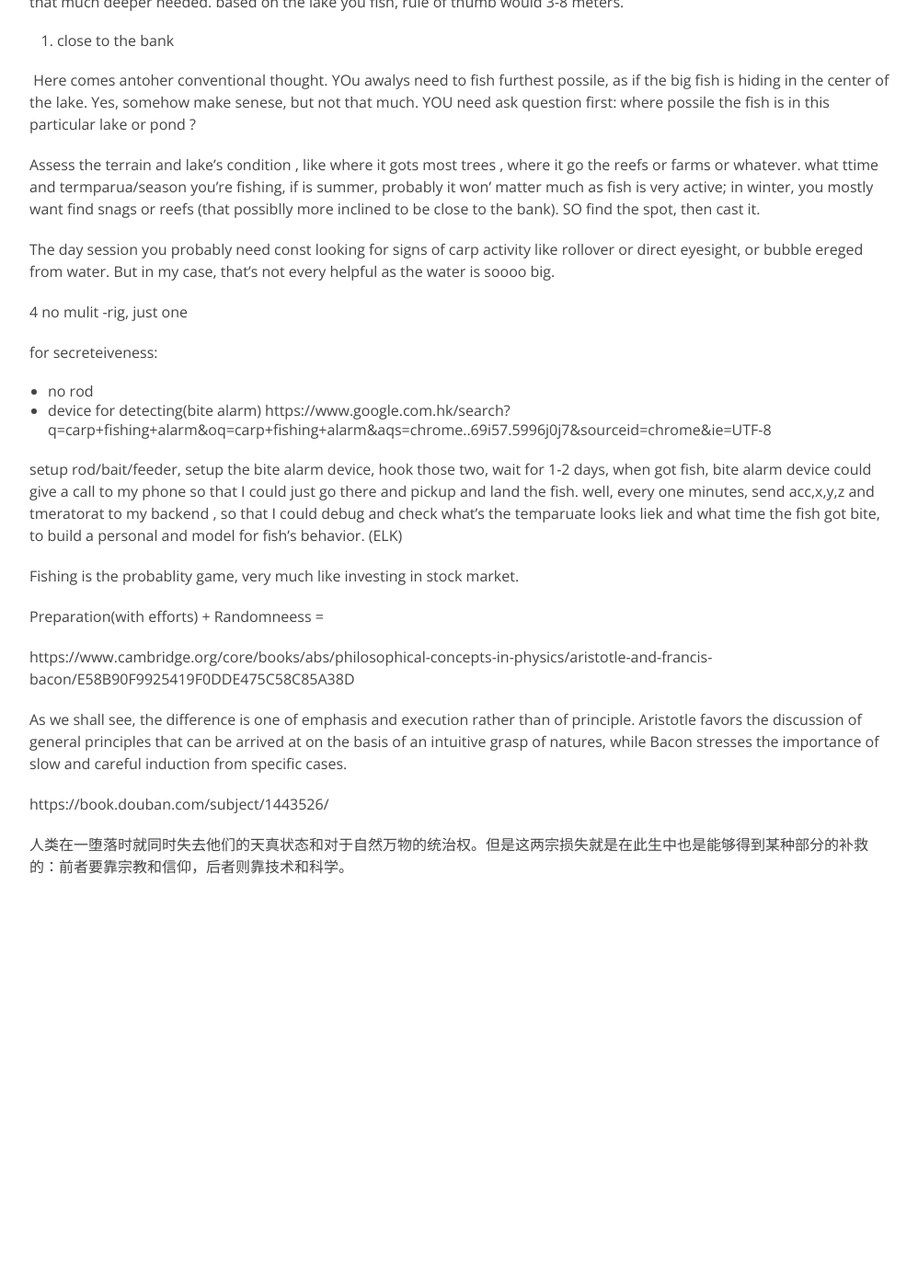
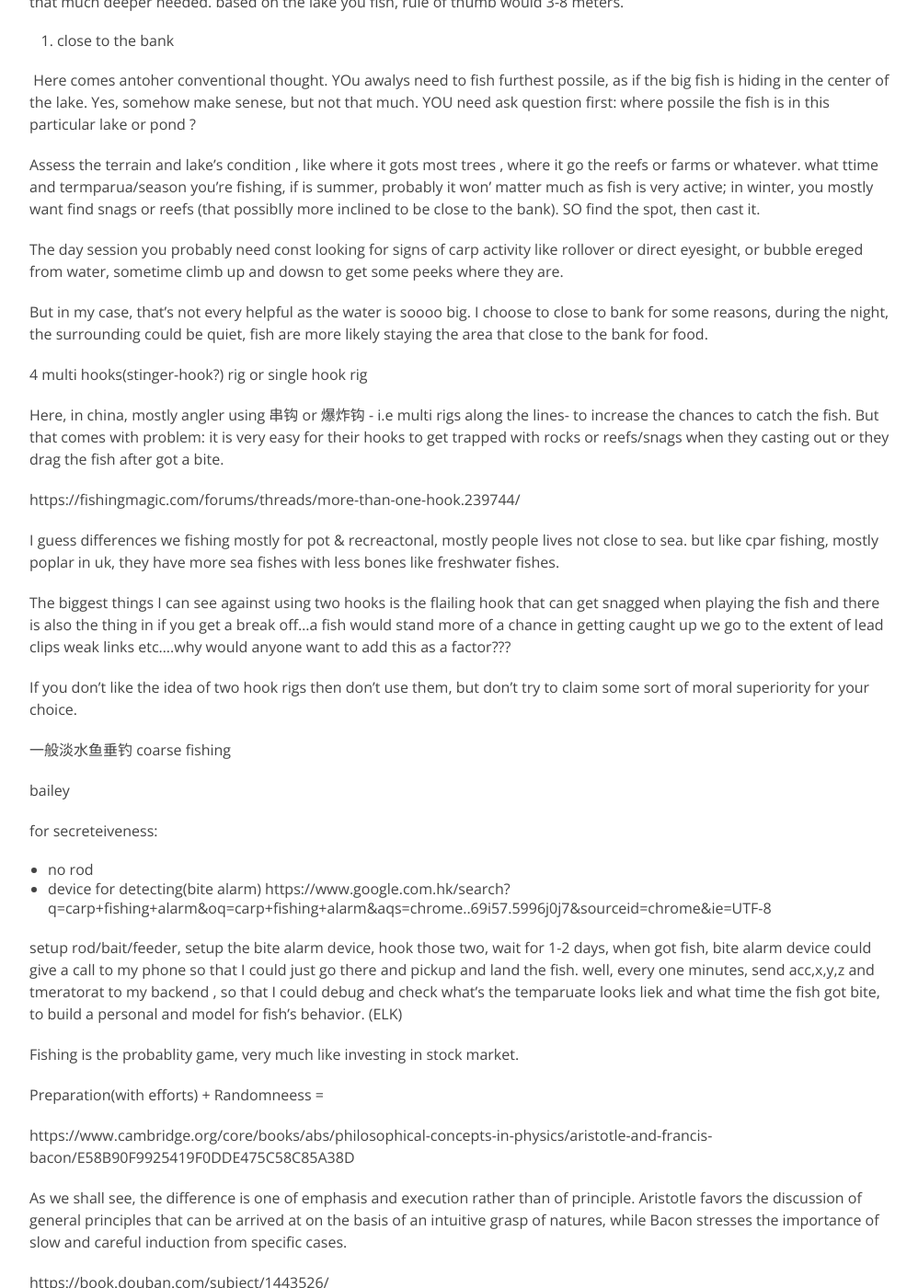
Before and after one commit to tuo/tuo.github.io, a Jekyll site: the page built from _posts/2021-10-04-auto-fishing-en.md, in a window 1280 px wide and 1400 px high, scrolled down 1566 px. Shown: the whole window at 92% size, without its empty margins (148-1146 px from the left). Built offline with Jekyll 4.4.1, drawn with Linux system fonts in a browser that asks for light colours; our own code applies the rules of GitHub Pages for plain Markdown files; comment, search, counter and statistics services are not loaded; before the commit the page ends 2603 px from its top, so only the background shows below that.

Commit message:
committed

```diff
--- a/_posts/2021-10-04-auto-fishing-en.md
+++ b/_posts/2021-10-04-auto-fishing-en.md
@@ -87,13 +87,31 @@ Assess the terrain and lake's condition , like where it gots most trees , where
 
 
 
-The day session you probably need const looking for signs of carp activity like rollover or direct eyesight, or bubble ereged from water. But in my case, that's not every helpful as the water is soooo big.
+The day session you probably need const looking for signs of carp activity like rollover or direct eyesight, or bubble ereged from water, sometime climb up and dowsn to get some peeks where they are.
+
+But in my case, that's not every helpful as the water is soooo big. I choose to close to bank for some reasons, during the night, the  surrounding could be quiet, fish are more likely staying the area that close to the bank for food.
 
 
 
-4 no mulit -rig, just one
+4 multi hooks(stinger-hook?) rig or single hook rig
+
+Here, in china, mostly angler using 串钩 or 爆炸钩 - i.e multi rigs along the lines-  to increase the chances to catch the fish. But that comes with problem: it is very easy for their hooks to get trapped with rocks or reefs/snags when they casting out or they drag the fish after got a bite.
+
+https://fishingmagic.com/forums/threads/more-than-one-hook.239744/
+
+I guess differences we fishing mostly for pot & recreactonal, mostly people lives not close to sea. but like cpar fishing, mostly poplar in uk, they have more sea fishes with less bones like freshwater fishes.
+
+The biggest things I can see against using two hooks is the flailing hook that can get snagged when playing the fish and there is also the thing in if you get a break off...a fish would stand more of a chance in getting caught up we go to the extent of lead clips weak links etc....why would anyone want to add this as a factor???
 
 
+
+If you don't like the idea of two hook rigs then don't use them, but don't try to claim some sort of moral superiority for your choice.
+
+
+
+一般淡水鱼垂钓 coarse fishing
+
+bailey
 
 
 
```
